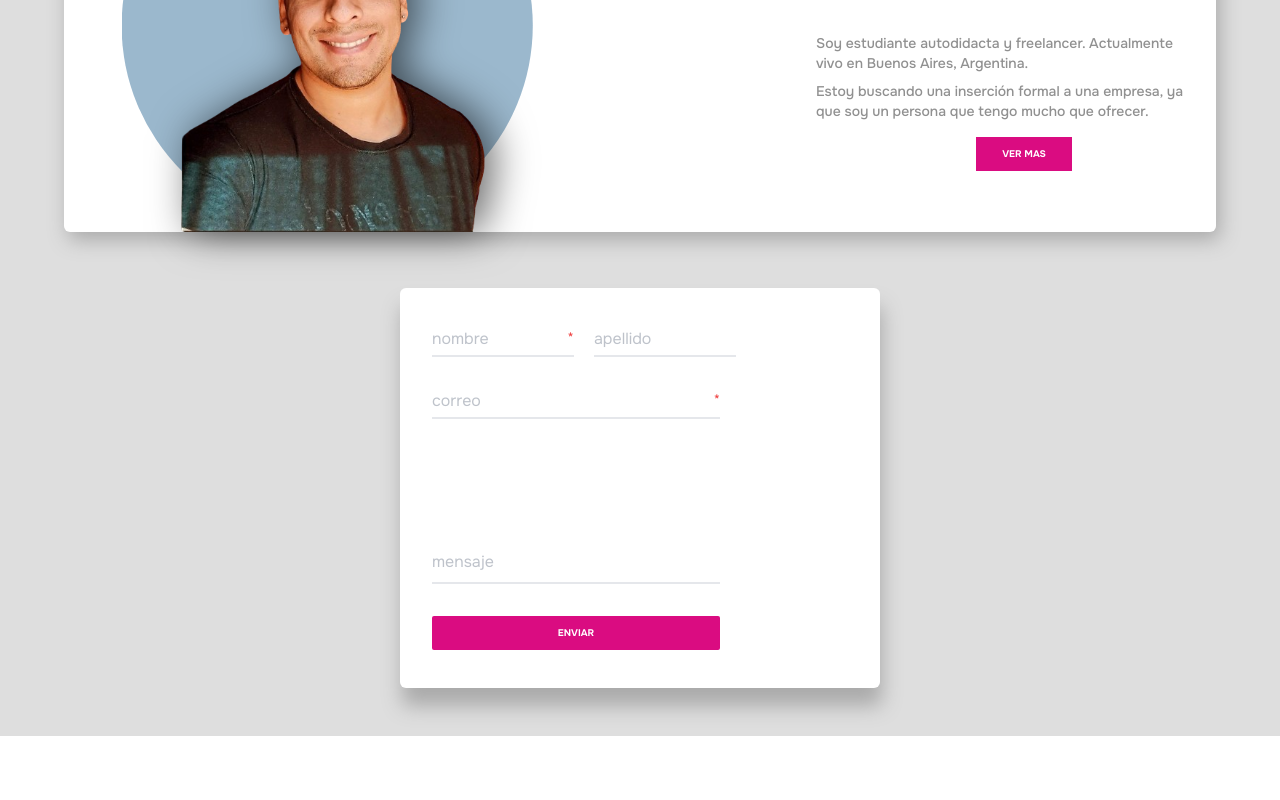
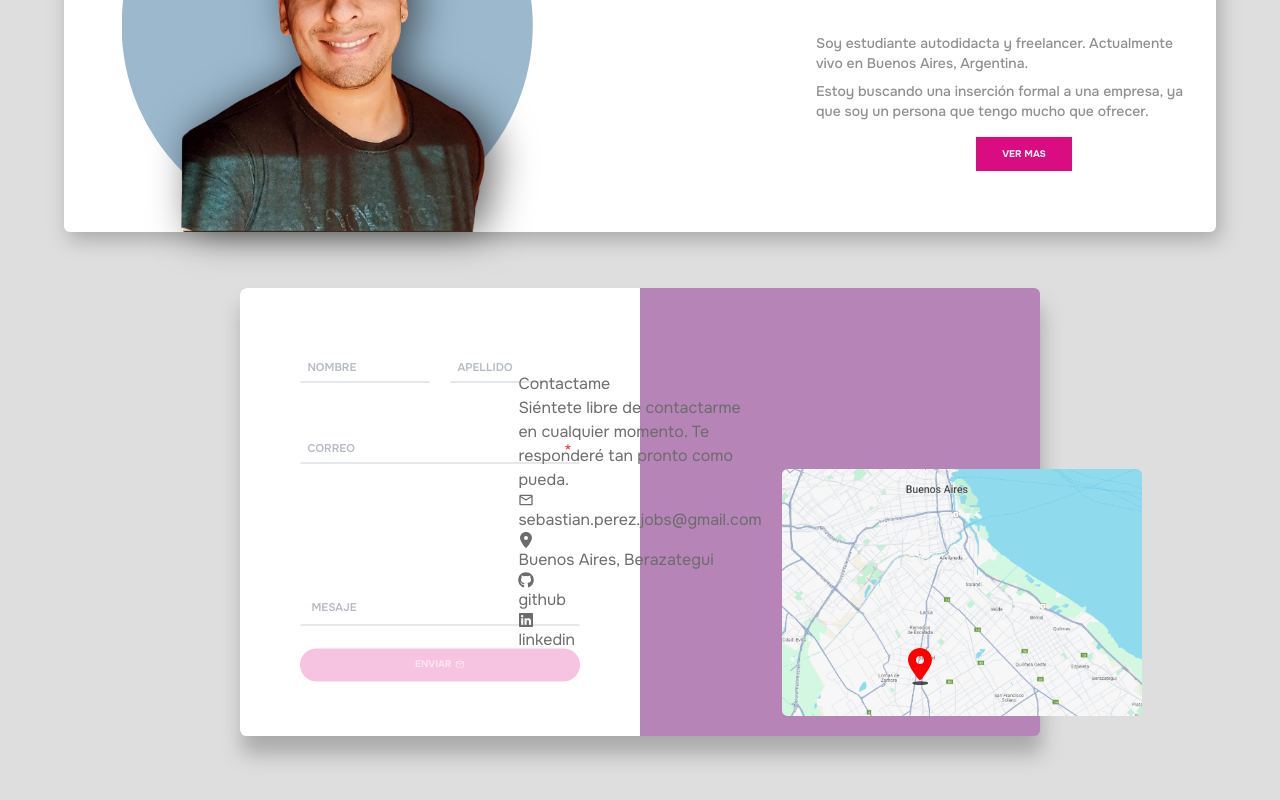
Before and after one commit to SebaPerez90/PORTFOLIO, a Next.js app: page / in a window 1280 px wide. Shown: the part 400-1200 px from the top of the page. Before the commit the page ends 1136 px from the top, so only its background shows below. Built offline with nearby package versions, Linux system fonts and the light colour scheme.

Commit message:
contact form - done

```diff
--- a/src/app/globals.css
+++ b/src/app/globals.css
@@ -6,11 +6,17 @@
   --font-color-primary: #6c6c6c;
   --font-color-secondary: #909090;
   --btns-light-theme: #9bb8cd;
+  --secondary-light-theme: #b784b7;
 }
 
 @layer utilities {
   .clip-path-circle {
     clip-path: circle(50% at 50% 50%);
+  }
+}
+@layer utilities {
+  .clip-path-elipse {
+    clip-path: ellipse(50% 6% at 50% 50%);
   }
 }
 @layer utilities {
@@ -23,6 +29,32 @@
     text-shadow: 5px 7px 5px #0000002c;
   }
 }
+@layer utilities {
+  .focus-form-field {
+    border-left: 1px solid transparent;
+    border-top: 1px solid transparent;
+    border-right: 1px solid transparent;
+    padding: 0.2em 0.4em;
+    border-radius: 0.2em 0.2em 0 0;
+
+    &:hover {
+      border-left: 1px solid #b784b72d;
+      border-top: 1px solid #b784b72d;
+      border-right: 1px solid #b784b72d;
+      transition: all 300ms;
+    }
+    &:focus {
+      background-color: #b784b72d;
+      border-radius: 0.2em;
+      border-bottom: transparent;
+
+      &::placeholder {
+        color: transparent;
+        transition: all 300ms;
+      }
+    }
+  }
+}
 
 body {
   box-sizing: border-box;
@@ -30,7 +62,15 @@ body {
   color: var(--font-color-primary);
   margin: 0;
 
-  /**Animations Files**/
+  .allow-send-form {
+    box-shadow: 2px 18px 20px #aaaaaa;
+    cursor: pointer;
+    background: #da0c81;
+    opacity: 1;
+    color: #fff;
+  }
+
+
   @keyframes desactivating-dark-mode {
     to {
       transform: translate(3em);
@@ -60,4 +100,12 @@ body {
       transform: rotateY(360deg);
     }
   }
+  @keyframes location-icon-effect {
+    from {
+      transform: translateY(0em);
+    }
+    to {
+      transform: translateY(0.5em);
+    }
+  }
 }
--- a/src/components/main/Contact.tsx
+++ b/src/components/main/Contact.tsx
@@ -1,56 +1,143 @@
-import React from 'react';
+'use client';
+
+import React, { useState, useRef, ChangeEvent } from 'react';
 import { useStore } from '@/store';
+
+import Image from 'next/image';
+import location from '@/assets/images/location.png';
+
+import { MdOutlineEmail } from 'react-icons/md';
+import { FaCheck } from 'react-icons/fa6';
+import { FaLocationDot } from 'react-icons/fa6';
+import { FaGithub } from "react-icons/fa";
+import { FaLinkedin } from "react-icons/fa";
 
 const Contact = () => {
   const { engLanguageActive, darkThemeActive } = useStore();
+  const [checked, setChecked] = useState(false);
+
+  const buttonRef = useRef<HTMLButtonElement>(null);
+  const emailFieldRef = useRef<HTMLInputElement>(null);
+  const errorMessageRef = useRef<HTMLSpanElement>(null);
+
+  // this function check the e-mail input value is a valid address and toggle effect send button if pass the check
+  const checkEmail = (e: ChangeEvent<HTMLInputElement>): void => {
+    const email = e.target.value;
+    const regExp =
+      /^[a-z0-9!#$%&'*+/=?^_`{|}~-]+(?:\.[a-z0-9!#$%&'*+/=?^_`{|}~-]+)*@(?:[a-z0-9](?:[a-z0-9-]*[a-z0-9])?\.)+[a-z0-9](?:[a-z0-9-]*[a-z0-9])?$/;
+    const verificar = regExp.test(email);
+
+    if (verificar) {
+      errorMessageRef.current
+        ? (errorMessageRef.current.style.opacity = '0')
+        : null;
+
+      emailFieldRef.current
+        ? emailFieldRef.current.style.removeProperty('border')
+        : null;
+
+      buttonRef.current
+        ? buttonRef.current.classList.toggle('allow-send-form')
+        : null;
+
+      setChecked(true);
+    } else {
+      errorMessageRef.current
+        ? (errorMessageRef.current.style.opacity = '1')
+        : null;
+      emailFieldRef.current
+        ? (emailFieldRef.current.style.border = '1px solid #ff6565')
+        : null;
+    }
+  };
 
   return (
-    <section>
+    <section className='mb-20 shadow-[2px_18px_20px_#aaaaaa] flex justify-center items-center bg-[#b784b7] rounded-md'>
       <form
-        className='relative caret-[#DA0C81] h-[25rem] w-[30rem] bg-white rounded-md shadow-[2px_18px_20px_#aaaaaa] flex flex-col justify-center gap-8 items-start mb-12 '
+        className='pt-4 caret-[#DA0C81] h-[28rem] w-[25rem] bg-white rounded-[0.4em_0_0_0.4em] flex flex-col justify-center gap-8 items-center'
         onSubmit={(e) => e.preventDefault()}>
-        <div className='flex justify-start gap-5 ml-8'>
-          <label className='relative w-[31%] border-b-2'>
-            <span className='before:content-["*"] before:absolute before:right-0 before:text-red-500'></span>
+        <div className='flex justify-start w-[70%] gap-5 '>
+          <label className='relative w-[50%]'>
             <input
+              onChange={() => console.log('sacar esto , es solo plantilla')}
+              type='text'
+              name='name'
               autoComplete='off'
-              name='name'
-              type='text'
-              placeholder={engLanguageActive ? 'name' : 'nombre'}
-              className='pb-1 outline-none placeholder:opacity-65'
+              placeholder={engLanguageActive ? 'FIRST NAME' : 'NOMBRE'}
+              className='focus-form-field text-[#da0c8184] capitalize border-b-2 pb-1 pl-1 outline-none placeholder:opacity-75 placeholder:text-[0.7em] font-semibold w-[100%] '
             />
           </label>
-          <label className='w-[31%] border-b-2'>
+          <label className='w-[50%]'>
             <input
+              onChange={() => console.log('sacar esto , es solo plantilla')}
+              type='last-name'
+              name='last-name'
               autoComplete='off'
-              name='last-name'
-              type='last-name'
-              placeholder={engLanguageActive ? 'last-name' : 'apellido'}
-              className='pb-1 outline-none placeholder:opacity-65'
+              placeholder={engLanguageActive ? 'LAST NAME' : 'APELLIDO'}
+              className='focus-form-field text-[#da0c8184] capitalize border-b-2 pb-1 pl-1 outline-none placeholder:opacity-75 placeholder:text-[0.7em] font-semibold w-[100%]'
             />
           </label>
         </div>
 
-        <label className='relative w-[60%] ml-8'>
-          <span className='before:content-["*"] before:absolute before:right-0 before:text-red-500'></span>
+        <label className='relative w-[70%] mt-4'>
+          <span className='absolute right-2 text-red-500 text-xl top-2'>
+            {checked ? <FaCheck className='text-green-500 text-sm' /> : '*'}
+          </span>
+          <span
+            ref={errorMessageRef}
+            className='absolute bottom-[-1.5em] w-full text-center text-xs font-semibold text-red-500 opacity-0'>
+            {engLanguageActive
+              ? 'must be a valid email address'
+              : 'debe ser una dirección de email valida'}
+          </span>
           <input
+            onChange={checkEmail}
             type='text'
+            name='e-mail'
             autoComplete='off'
-            name='e-mail'
-            placeholder={engLanguageActive ? 'e-mail' : 'correo'}
-            className='pb-1 outline-none border-b-2 w-full placeholder:opacity-65'
+            placeholder={engLanguageActive ? 'E-MAIIL' : 'CORREO'}
+            className='focus-form-field text-[#da0c8184] pb-1 pl-1 outline-none border-b-2 w-full placeholder:opacity-75 placeholder:text-[0.7em] font-semibold'
+            ref={emailFieldRef}
           />
         </label>
 
         <textarea
           name='message'
-          placeholder={engLanguageActive ? 'message' : 'mensaje'}
-          className='h-1/3 outline-none resize-none w-[60%] border-b-2 ml-8 placeholder:opacity-65 placeholder:absolute placeholder:bottom-0 placeholder:pb-2'></textarea>
+          placeholder={engLanguageActive ? 'MESSAGE' : 'MESAJE'}
+          className='text-[#da0c8184] h-[30%] outline-none resize-none w-[70%] border-b-2 placeholder:opacity-75 placeholder:absolute placeholder:bottom-0 placeholder:pb-2 placeholder:pl-1 placeholder:text-[0.7em] font-semibold focus-form-field'></textarea>
 
-        <button className='p-[1em_1.5em] bg-[#DA0C81] font-bold text-[.6em] rounded-sm text-white w-[60%] ml-8'>
+        <button
+          ref={buttonRef}
+          className='flex justify-center cursor-not-allowed  items-center p-[1em_1.5em] bg-[#da0c8153] font-bold text-[.6em] translate-y-[-1em] rounded-full text-[#ffffff9d] w-[70%] duration-1000 opacity-75'>
           {engLanguageActive ? 'SEND' : 'ENVIAR'}
+          <MdOutlineEmail className='ml-1 translate-y-[-0.1em]' />
         </button>
       </form>
+      <aside className='h-[28rem] w-[25rem] relative flex justify-center items-center'>
+        <div>
+          <h1>{engLanguageActive ? 'Contact Me' : 'Contactame'}</h1>
+          <p>
+            {engLanguageActive
+              ? 'Feel free to contact me any time. I will get back to you as soon as I can.'
+              : 'Siéntete libre de contactarme en cualquier momento. Te responderé tan pronto como pueda.'}
+          </p>
+          <ul>
+            <li><MdOutlineEmail /> sebastian.perez.jobs@gmail.com</li>
+            <li><FaLocationDot /> Buenos Aires, Berazategui</li>
+            <li><FaGithub />github</li>
+            <li><FaLinkedin />linkedin</li>
+          </ul>
+        </div>
+        <Image
+          src={location}
+          alt='location-image'
+          priority
+          className='self-end p-5 rounded-[1.6em]'
+        />
+        <span className='absolute text-[#f00] scale-[2] bottom-[4em] z-20 right-[7em] after:absolute after:top-[0.6em] after:left-[0.26em] after:w-[8px] after:h-[100%] after:bg-[#1f1f1fc5] after:clip-path-elipse'>
+          <FaLocationDot />
+        </span>
+      </aside>
     </section>
   );
 };
```
Also changed, not shown: src/assets/images/location.png (added), src/assets/images/reserva-online.png (deleted).
